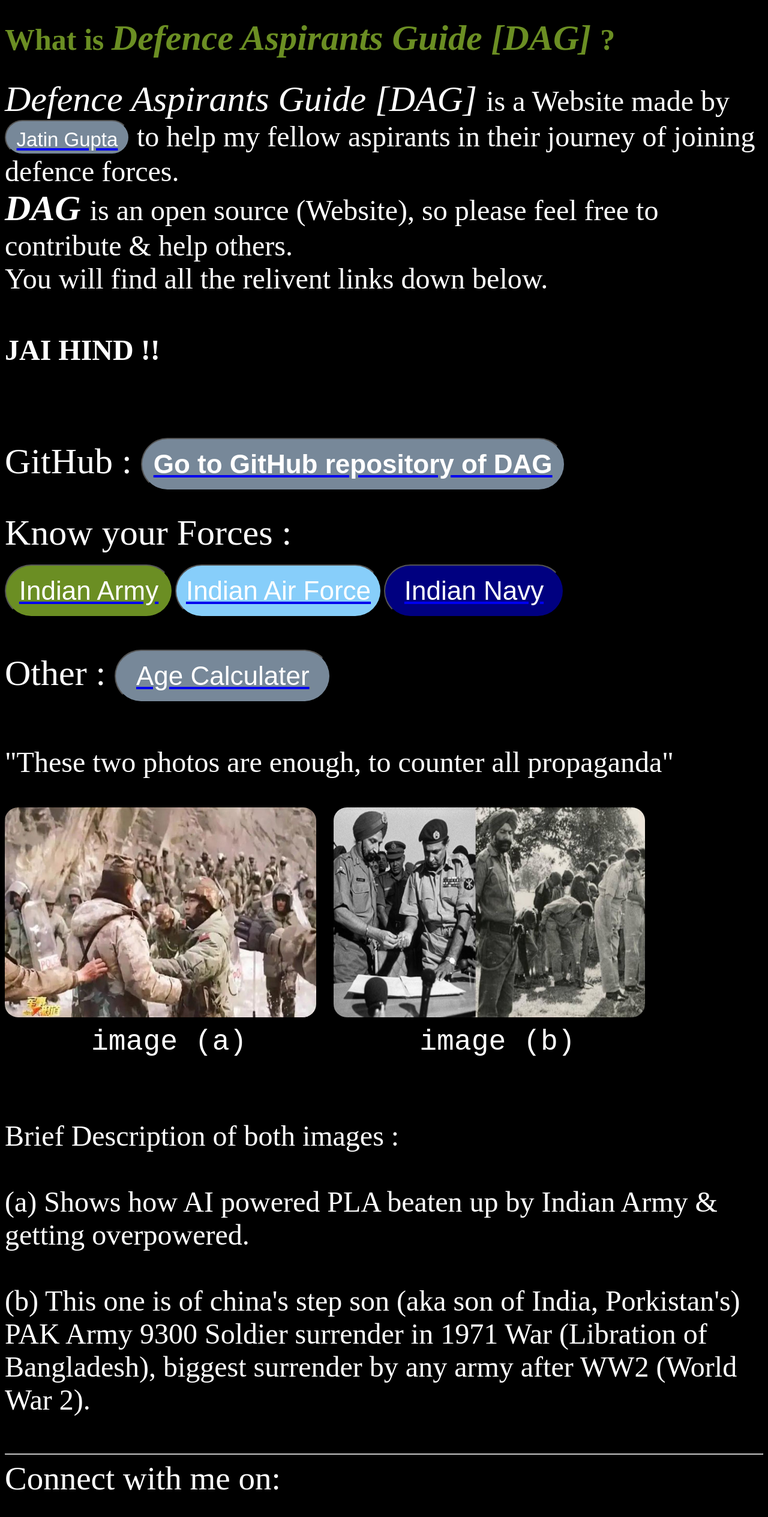
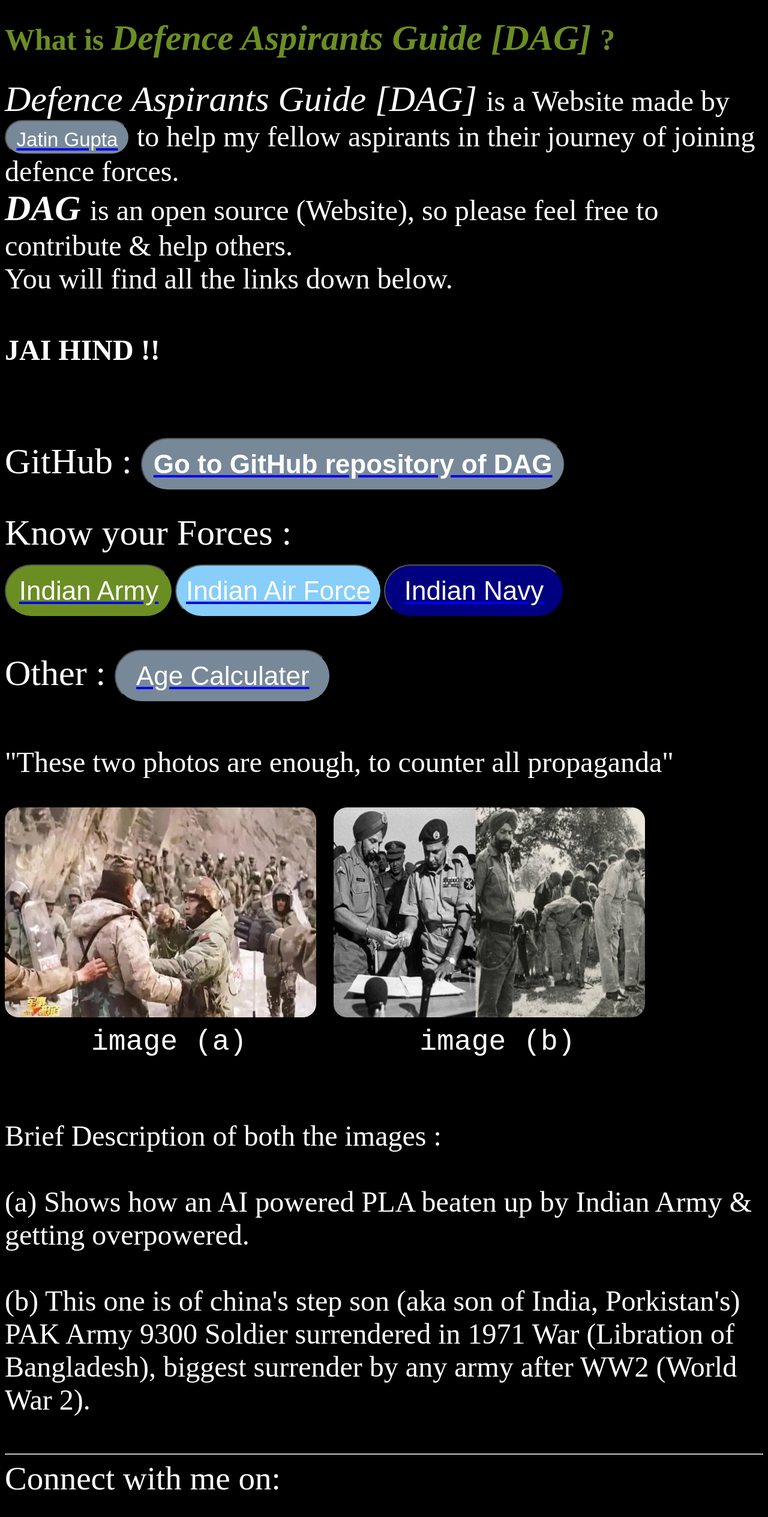
Before and after one commit to Jatin71544/Defence-Aspirants-Guide-DAG-, a plain HTML site: page index.html in a window 1280 px wide. Shown: the part 923-3452 px from the top of the page at 60% size. Drawn offline with Linux system fonts and the light colour scheme.

Commit message:
Update index.html
change in text of a paragraph.

```diff
--- a/index.html
+++ b/index.html
@@ -46,7 +46,7 @@
       contribute & help others.
       <br>
 
-      You will find all the relivent links down below.
+      You will find all the links down below.
       <h4>
        JAI HIND !!
       </h4>
@@ -122,13 +122,13 @@
      <pre><img img src="photo_2023-05-05 08.15.48.jpeg" width="519px" height="350px"> <img img src="2023-05-20 12.48.51.jpg" width="519px" height="350px">
      image (a)          image (b)
      </pre>
-     Brief Description of both images :
+     Brief Description of both the images :
      <br>
      <br>
-     (a) Shows how AI powered PLA beaten up by Indian Army & getting overpowered.
+     (a) Shows how an AI powered PLA beaten up by Indian Army & getting overpowered.
      <br>
      <br>
-     (b) This one is of china's step son (aka son of India, Porkistan's) PAK Army 9300 Soldier surrender in 1971 War (Libration of Bangladesh), biggest surrender by any army after WW2 (World War 2).
+     (b) This one is of china's step son (aka son of India, Porkistan's) PAK Army 9300 Soldier surrendered in 1971 War (Libration of Bangladesh), biggest surrender by any army after WW2 (World War 2).
     </pr>
     <br>
     <br>
```
